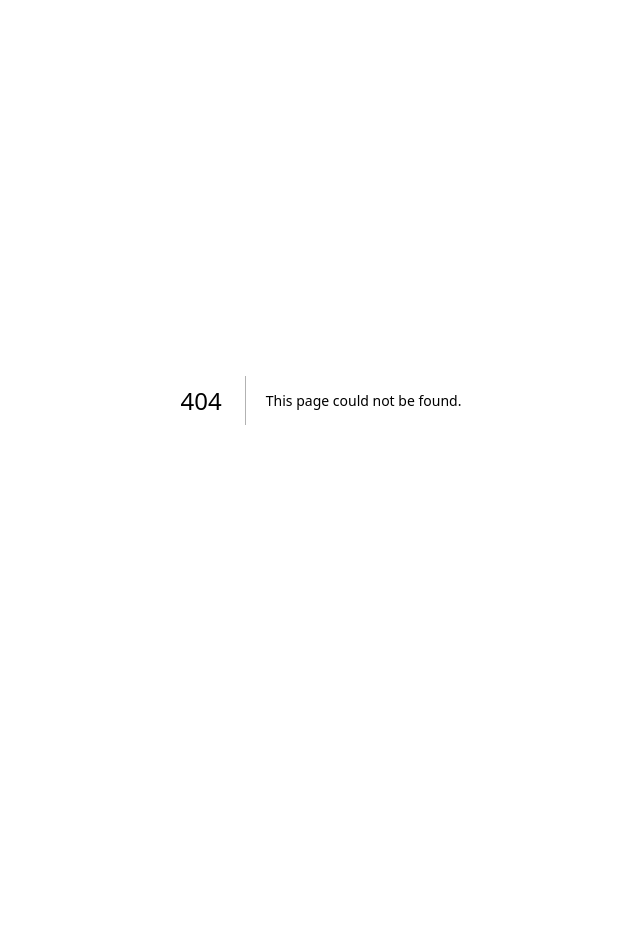
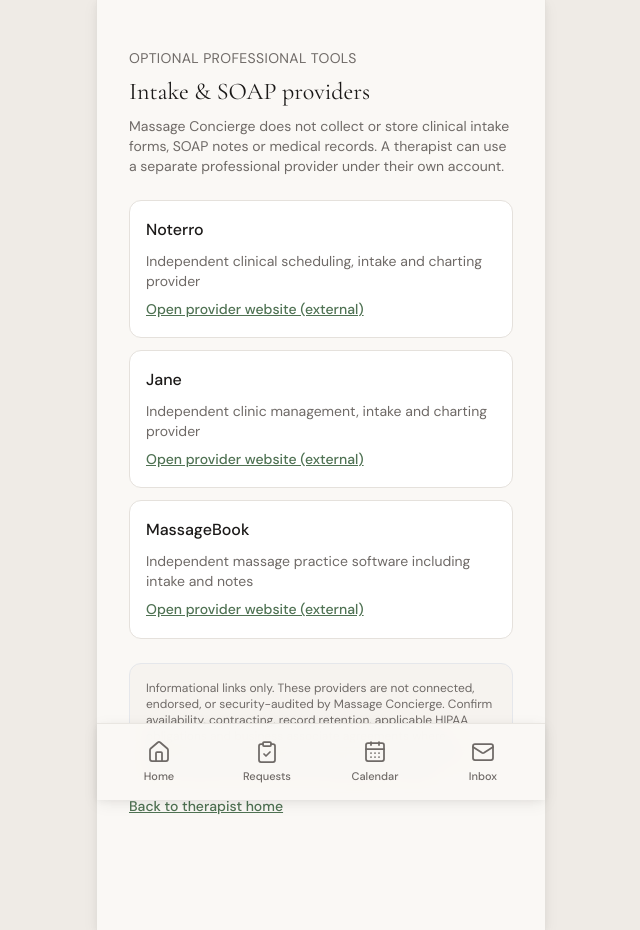
Before and after one commit to Shellfish011235/mobile-massage-concierge, a Next.js app: page /therapist/clinical-tools in a window 1280 px wide. Before the commit this address had no page. Shown: the whole page, without its empty margins (319-959 px from the left). Before the commit the page ends 800 px from the top, so only its background shows below. Built offline with nearby package versions, Linux system fonts and the light colour scheme.

Commit message:
feat(therapist): add external intake and SOAP provider directory without PHI integration

```diff
--- /dev/null
+++ b/src/app/therapist/clinical-tools/page.tsx
@@ -0,0 +1,63 @@
+import Link from "next/link";
+
+const vendors = [
+  {
+    name: "Noterro",
+    url: "https://www.noterro.com/",
+    detail: "Independent clinical scheduling, intake and charting provider",
+  },
+  {
+    name: "Jane",
+    url: "https://jane.app/",
+    detail: "Independent clinic management, intake and charting provider",
+  },
+  {
+    name: "MassageBook",
+    url: "https://pro.massagebook.com/",
+    detail: "Independent massage practice software including intake and notes",
+  },
+] as const;
+
+/**
+ * Public informational provider directory only.
+ * Never build booking-specific URLs, load an iframe, or transfer client data.
+ * Clinical integrations are NOT connected.
+ */
+export default function ClinicalToolsPage() {
+  return (
+    <main className="space-y-6 px-gutter-x pb-6 pt-[max(3rem,env(safe-area-inset-top,0px))]">
+      <header className="space-y-2">
+        <p className="text-sm uppercase tracking-wide text-muted-foreground">Optional professional tools</p>
+        <h1 className="font-serif text-2xl font-normal">Intake & SOAP providers</h1>
+        <p className="text-sm text-muted-foreground">
+          Massage Concierge does not collect or store clinical intake forms,
+          SOAP notes or medical records. A therapist can use a separate
+          professional provider under their own account.
+        </p>
+      </header>
+      <section className="space-y-3" aria-label="External clinical providers">
+        {vendors.map(vendor => (
+          <div key={vendor.name} className="space-y-2 rounded-lg border border-border bg-card p-4">
+            <h2 className="font-medium">{vendor.name}</h2>
+            <p className="text-sm text-muted-foreground">{vendor.detail}</p>
+            <a href={vendor.url} rel="noopener noreferrer" target="_blank"
+              className="inline-block text-sm font-medium text-primary underline">
+              Open provider website (external)
+            </a>
+          </div>
+        ))}
+      </section>
+      <p className="rounded-lg border bg-muted p-4 text-xs text-muted-foreground">
+        Informational links only. These providers are not connected, endorsed,
+        or security-audited by Massage Concierge. Confirm availability,
+        contracting, record retention, applicable HIPAA obligations and
+        business associate agreements where required. Never paste patient
+        records, clinic passwords or client-specific clinical links into
+        Massage Concierge.
+      </p>
+      <Link href="/therapist" className="text-sm font-medium text-primary underline">
+        Back to therapist home
+      </Link>
+    </main>
+  );
+}
```
